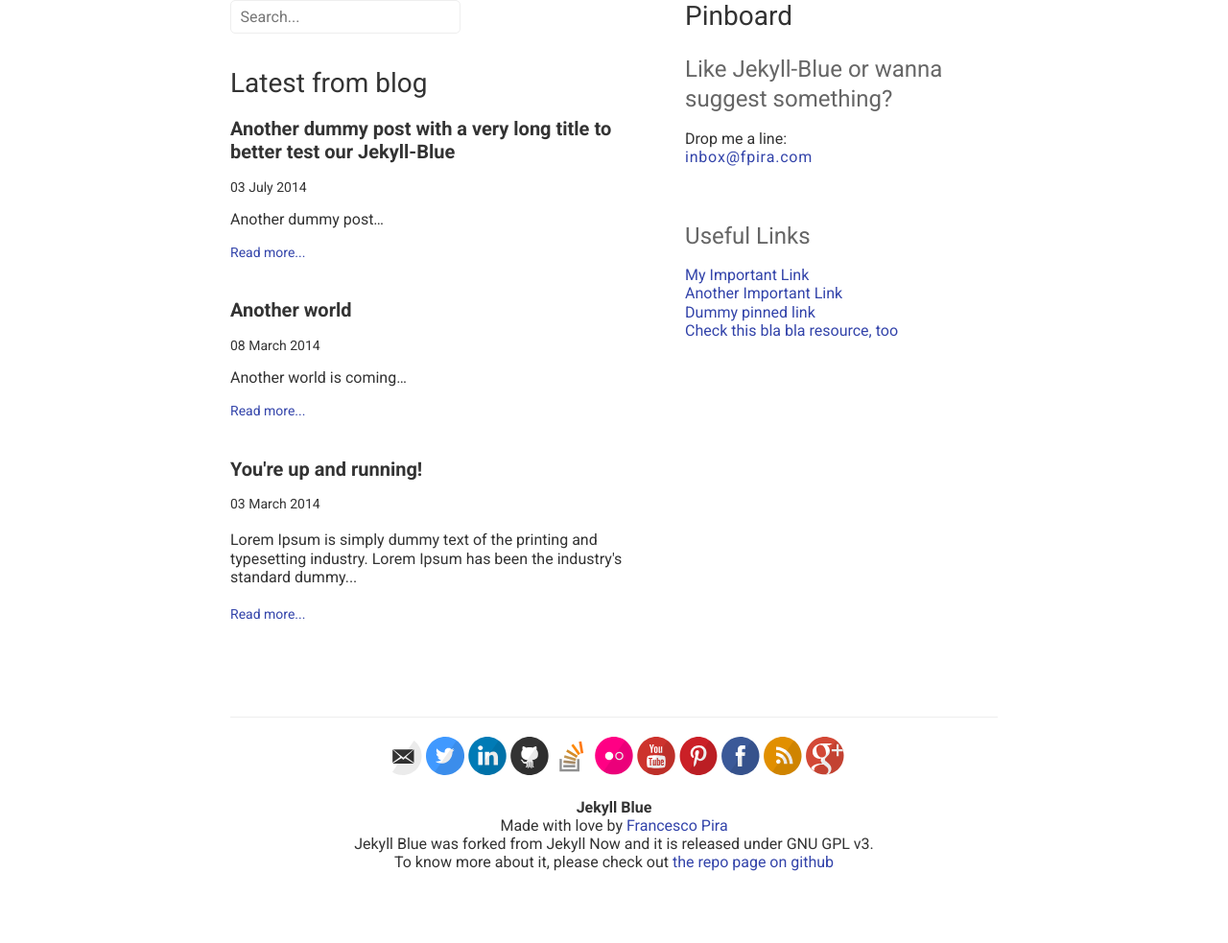
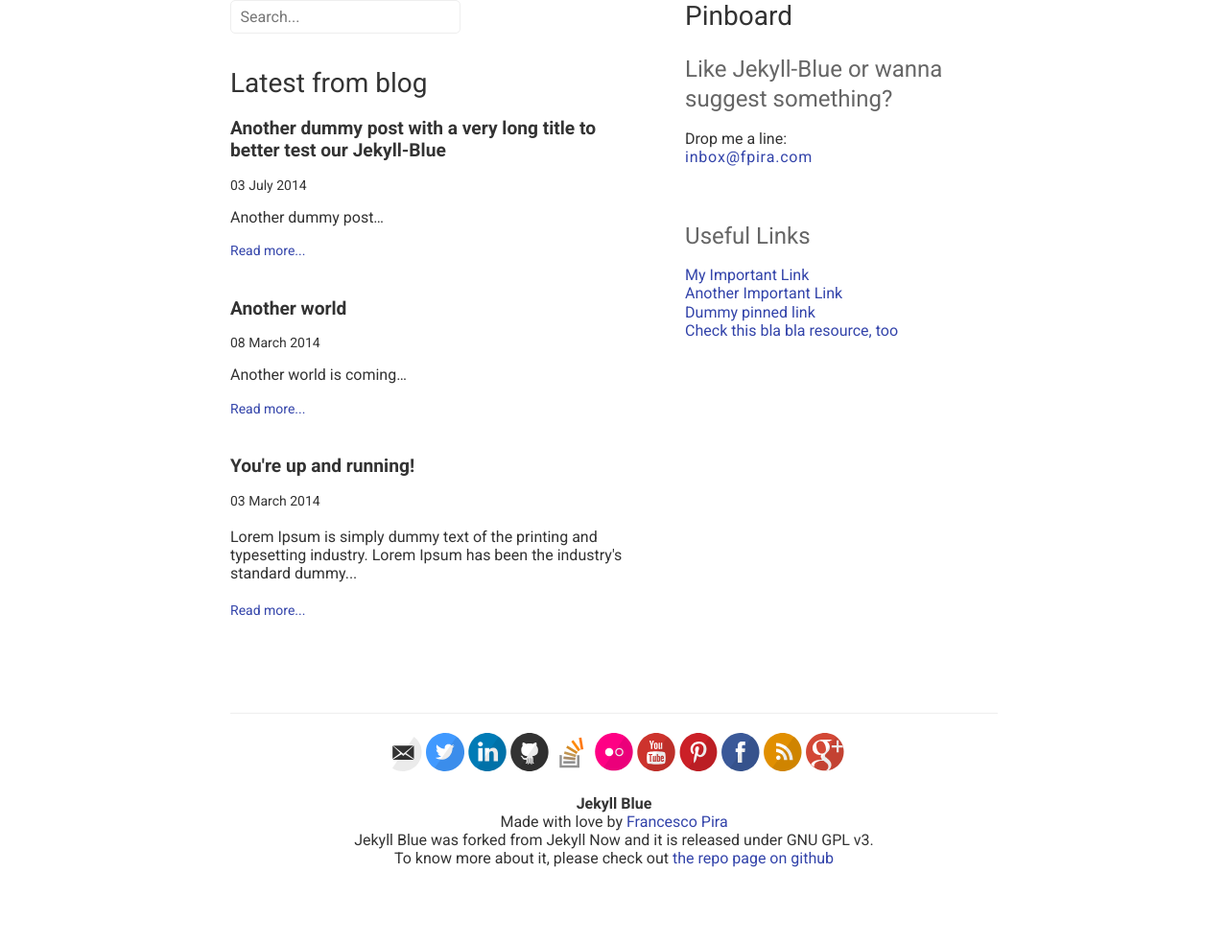
Before and after one commit to pirafrank/Jekyll-Blue, a Jekyll site: the page built from index.html, in a window 1280 px wide. Shown: the part 574-1557 px from the top of the page at 96% size. Built offline with Jekyll 4.4.1, drawn with Linux system fonts in a browser that asks for light colours; Markdown is read by kramdown in place of the engine named in the settings.

Commit message:
posts titles are now links to the post.

```diff
--- a/css/home.scss
+++ b/css/home.scss
@@ -212,9 +212,19 @@ nav {                   // these settings overwrite the ones in style.scss
 
 
 .newsTitle {
-  font-size: 20px;
+  font-family: $defaultSansSerif;
+  font-size: 1.2em;
   font-weight: bold;
   padding-bottom: 5px;
+
+  a {
+    color: inherit;
+    text-decoration: none;
+    &:hover, &:active {
+      color: inherit;
+      text-decoration: underline;
+    }
+  }
 }
 
 .newsDate {
--- a/index.html
+++ b/index.html
@@ -80,7 +80,7 @@
           <div class="sectionTitle">Latest from blog</div> <!-- news class removed reduce space from search box-->
           {% for post in site.posts limit: site.home.max_posts %}
             <div class="news newsEntry">
-              <span class="news newsTitle">{{ post.title }}</span>
+              <span class="news newsTitle"><a href="{{ site.baseurl }}{{ post.url }}">{{ post.title }}</a></span>
               <div class="news newsDate">{{ post.date | date: "%d %B %Y" }}</div>
               {% if site.home.show_excerpt %}
                   {% if post.subtitle %}
```
